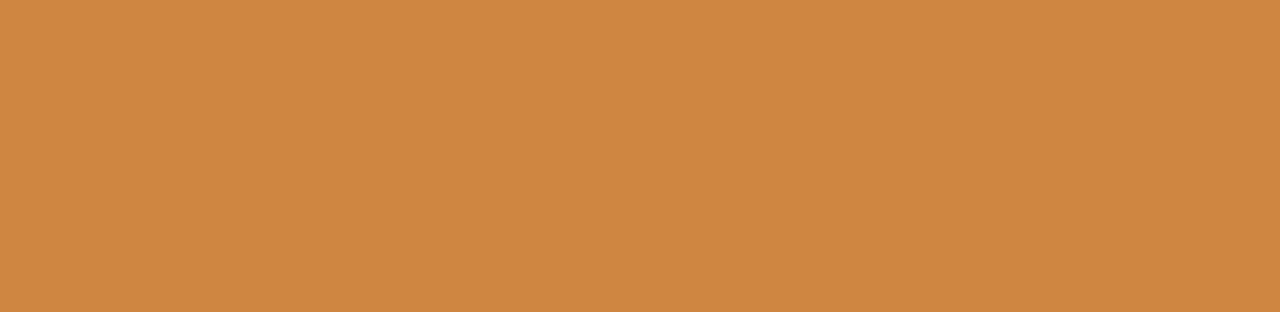
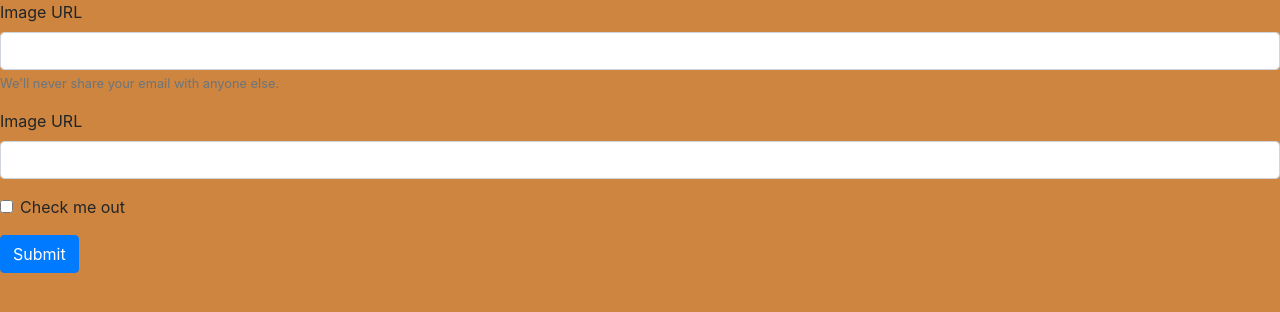
Before and after one commit to liz-barnes/bear-watcher, a plain HTML site: page index.html in a window 1280 px wide. Drawn offline with nearby package versions, Linux system fonts and the light colour scheme.

Commit message:
start building form

```diff
--- a/index.html
+++ b/index.html
@@ -9,10 +9,11 @@
     <link rel="stylesheet" href="main.css">
 </head>
 <body>
+    <div id="bearForm"></div>
     <script src="https://code.jquery.com/jquery-3.5.1.min.js" integrity="sha256-9/aliU8dGd2tb6OSsuzixeV4y/faTqgFtohetphbbj0=" crossorigin="anonymous"></script>
     <script src="https://code.jquery.com/jquery-3.4.1.slim.min.js" integrity="sha384-J6qa4849blE2+poT4WnyKhv5vZF5SrPo0iEjwBvKU7imGFAV0wwj1yYfoRSJoZ+n" crossorigin="anonymous"></script>
 <script src="https://cdn.jsdelivr.net/npm/popper.js@1.16.0/dist/umd/popper.min.js" integrity="sha384-Q6E9RHvbIyZFJoft+2mJbHaEWldlvI9IOYy5n3zV9zzTtmI3UksdQRVvoxMfooAo" crossorigin="anonymous"></script>
 <script src="https://stackpath.bootstrapcdn.com/bootstrap/4.4.1/js/bootstrap.min.js" integrity="sha384-wfSDF2E50Y2D1uUdj0O3uMBJnjuUD4Ih7YwaYd1iqfktj0Uod8GCExl3Og8ifwB6" crossorigin="anonymous"></script>
-    <script type="module" src="./javascripts/main.js"></script>
+<script type="module" src="./javascripts/main.js"></script>
 </body>
 </html>
--- /dev/null
+++ b/javascripts/components/bearForm.js
@@ -0,0 +1,24 @@
+const buildBearForm = () => {
+    // $('#bearForm').html("");
+    // $('#bearForm').addClass('containerBearForm')
+    $('#bearForm').html(`
+        <form>
+            <div class="form-group">
+                <label for="bearImage">Image URL</label>
+                <input type="url" class="form-control" id="imageBear" aria-describedby="emailHelp">
+                <small id="emailHelp" class="form-text text-muted">We'll never share your email with anyone else.</small>
+            </div>
+            <div class="form-group">
+                <label for="bearImage">Image URL</label>
+                <input type="password" class="form-control" id="exampleInputPassword1">
+            </div>
+            <div class="form-group form-check">
+                <input type="checkbox" class="form-check-input" id="exampleCheck1">
+                <label class="form-check-label" for="exampleCheck1">Check me out</label>
+            </div>
+            <button type="submit" class="btn btn-primary">Submit</button>
+        </form>
+        `);
+}
+
+export { buildBearForm }
--- a/javascripts/main.js
+++ b/javascripts/main.js
@@ -1 +1,7 @@
-console.log("hi")
+import { buildBearForm } from './components/bearForm.js';
+
+const init = () => {
+    buildBearForm();
+}
+
+init();
```
Also changed, not shown: javascripts/components/river.js (added), javascripts/river.js (deleted).
